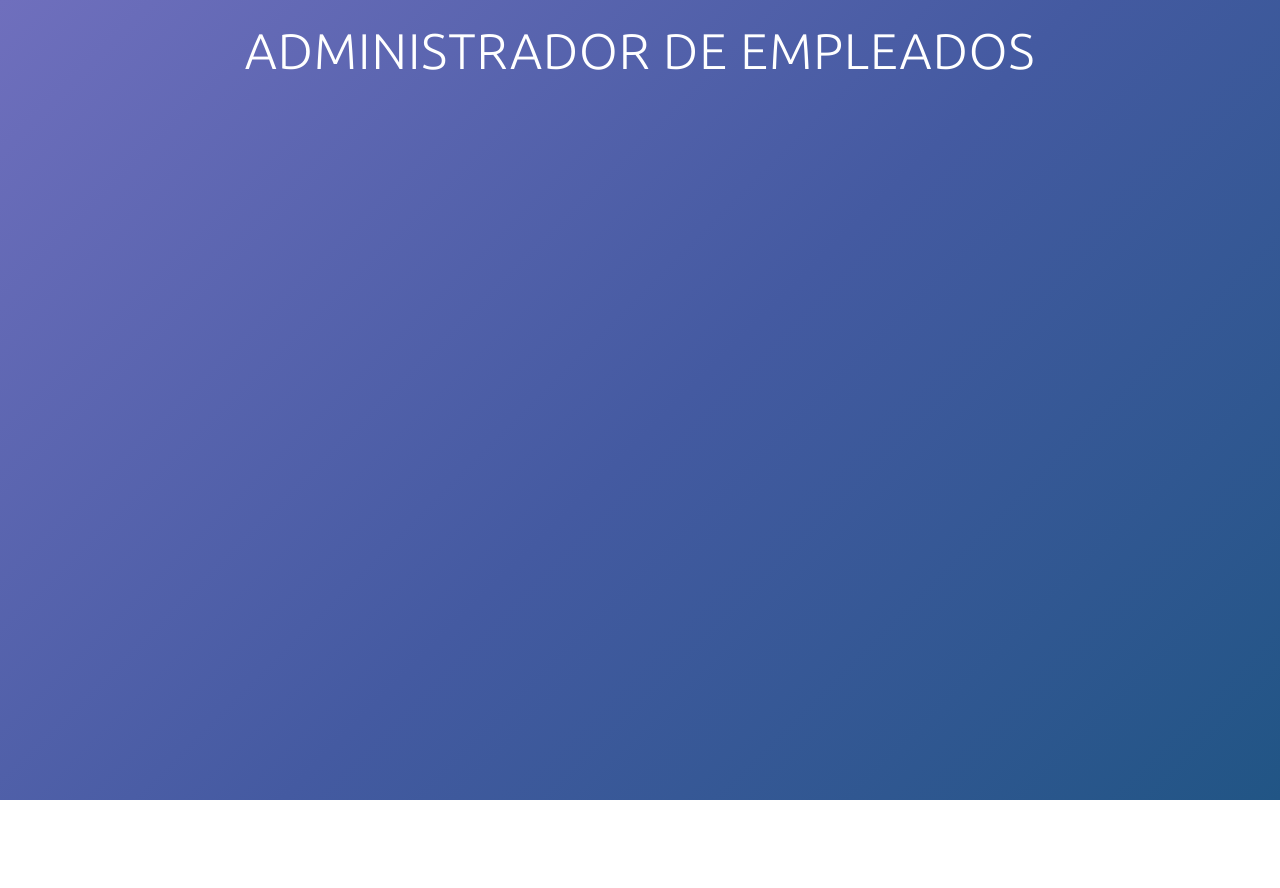
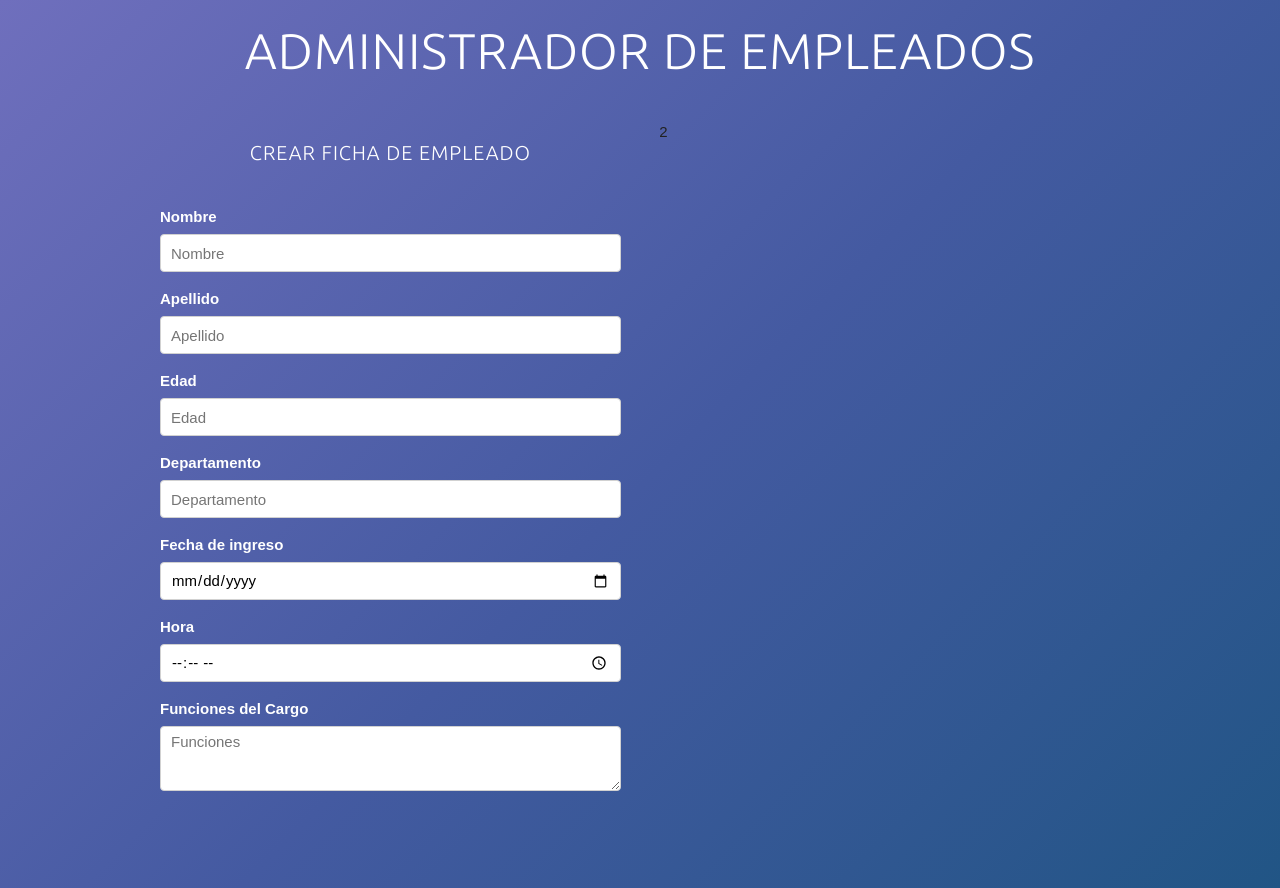
Before and after one commit to nohestmm/admin_employee, a React (Create React App) app: page / in a window 1280 px wide. Before the commit the page ends 800 px from the top, so only its background shows below. Built offline with nearby package versions, Linux system fonts and the light colour scheme; a web font is replaced by a local one.

Commit message:
adding form for registers

```diff
--- a/src/App.js
+++ b/src/App.js
@@ -1,11 +1,19 @@
 import React from 'react';
+import Formulario from './components/Formulario';
 
-
-function App() {
+const App = () => {
   return (
-    <div className="App">
+    <>
 <h1>Administrador de Empleados</h1>
-    </div>
+<div className="container">
+<div className="row">
+<div className="one-half column">
+<Formulario />
+</div>
+<div className="one-half column">2</div>
+</div>
+</div>
+    </>
   );
 }
 
--- /dev/null
+++ b/src/components/Formulario.js
@@ -0,0 +1,62 @@
+import React from 'react';
+
+const Formulario = () => {
+    return (
+    <>
+    <h2>Crear ficha de Empleado</h2>
+    <form>
+        <label>Nombre</label>
+        <input
+        type ="text"
+        name="name"
+        className="u-full-width"
+        placeholder="Nombre">
+        </input>
+        <label>Apellido</label>
+        <input
+        type ="text"
+        name="apellido"
+        className="u-full-width"
+        placeholder="Apellido">
+        </input>
+        <label>Edad</label>
+        <input
+        type ="text"
+        name="edad"
+        className="u-full-width"
+        placeholder="Edad">
+        </input>
+        <label>Departamento</label>
+        <input
+        type ="text"
+        name="departamento"
+        className="u-full-width"
+        placeholder="Departamento">
+        </input>
+        <label>Fecha de ingreso</label>
+        <input
+        type ="date"
+        name="fecha"
+        className="u-full-width">
+        </input>
+        <label>Hora</label>
+        <input
+        type ="time"
+        name="fecha"
+        className="u-full-width"
+        placeholder=""
+        min="09:00"
+        max="16:00">
+        </input>
+        <label>Funciones del Cargo</label>
+        <textarea
+        className="u-full-width"
+        placeholder="Funciones"
+        rows="3"
+        ></textarea>
+    </form>
+    </>)
+    ;
+}
+
+export default Formulario ;
--- a/src/index.css
+++ b/src/index.css
@@ -9,15 +9,23 @@ body {
   min-height: 100%;
   padding-bottom: 5rem;
 }
-h1, h2  {
+h1  {
   color: white;
   padding: 2rem 0;
   text-align: center;
-
   text-transform: uppercase;
-
   font-family: 'Ubuntu', sans-serif;
   letter-spacing: 1px;
+}
+
+ h2  {
+  color: white;
+  padding: 2rem 0;
+  text-align: center;
+  text-transform: uppercase;
+  font-family: 'Ubuntu', sans-serif;
+  letter-spacing: 1px;
+  font-size: 20px;
 }
 .lista-citas .media {
   border-bottom: 1px solid #e1e1e1;
```
